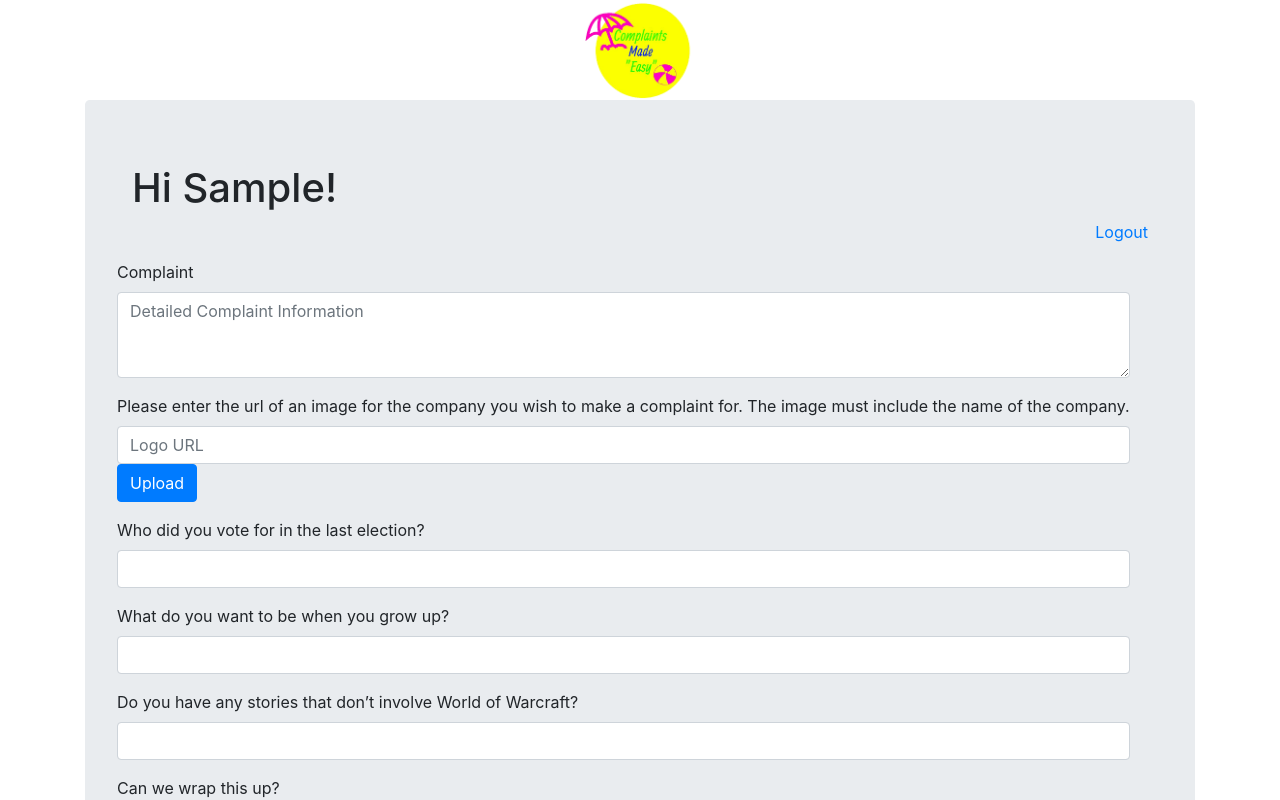
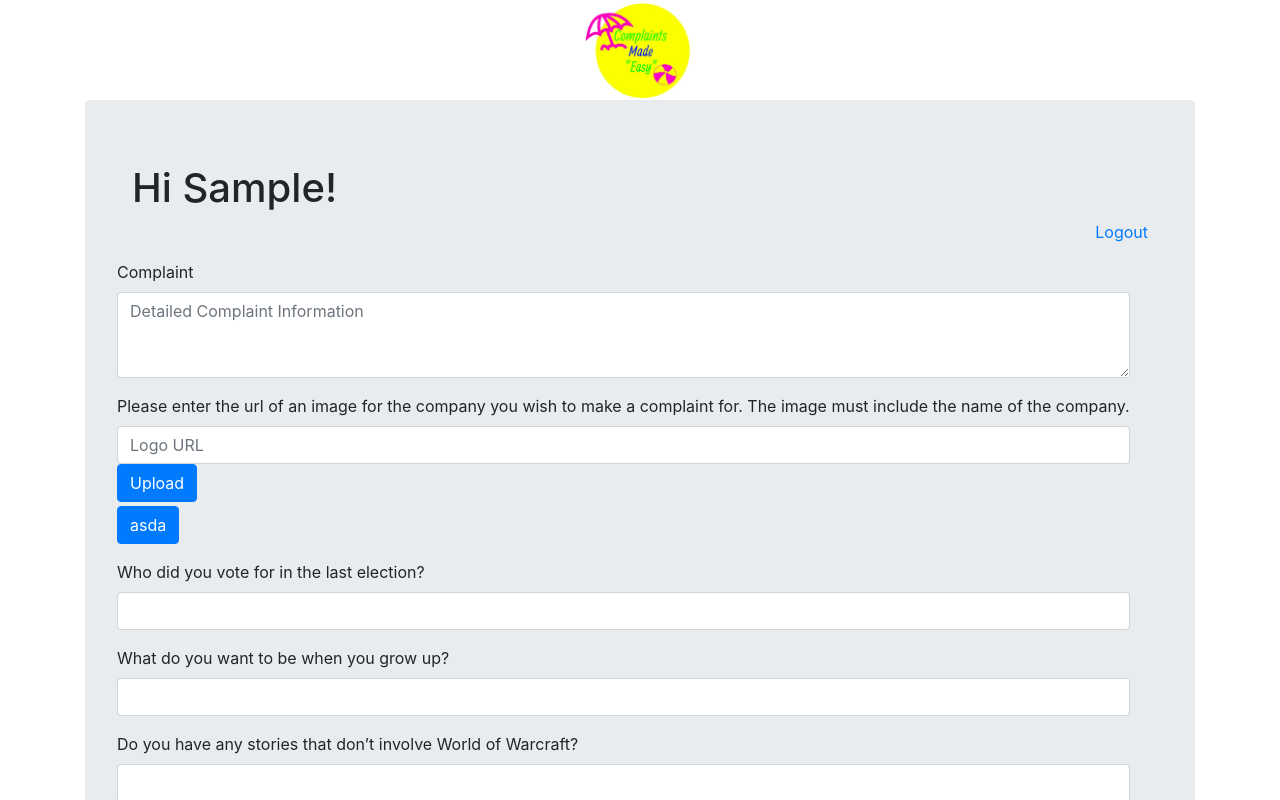
Before and after one commit to Occidio/CompaintsMadeEasy, an Angular app in the folder Website/: page / in a window 1280 px wide. Shown: the top 800 px of the page. Built offline with nearby package versions, Linux system fonts and the light colour scheme; sample sign-in values are in the browser's storage.

Commit message:
Company picker

```diff
--- a/Website/src/app/_services/complaint.service.ts
+++ b/Website/src/app/_services/complaint.service.ts
@@ -24,4 +24,14 @@ export class ComplaintService {
         return this.http.post('https://api.ocr.space/parse/image', request, options)
         	.map((response: Response) => response.json());
     }
+
+    companySearch(companyName:string){
+        let headers = new Headers({ 'Content-Type': 'application/json' });
+        let options = new RequestOptions({ headers: headers });
+
+        let request = {"companyName": companyName};
+
+        return this.http.post('http://localhost:4000/companySearch', request, options)
+        	.map((response: Response) => response.json());
+    }
 }
--- a/Website/src/app/complaint/complaint.component.html
+++ b/Website/src/app/complaint/complaint.component.html
@@ -11,7 +11,14 @@
             <input type="url" class="form-control" placeholder="Logo URL" name="logoUrl" [(ngModel)]="model.logoUrl"/>
             <button type="button" class="btn btn-primary" (click)="uploadLogo()">Upload</button>
 
-            <button *ngFor="let word of model.words" type="button" class="btn btn-primary" (click)="companySearch()">{{word}}</button>
+            <div class="mt-1">
+                <button type="button" class="btn btn-primary" (click)="companySearch('ASDA')">asda</button>
+                <button *ngFor="let word of model.words" type="button" class="btn btn-primary" (click)="companySearch(word)">{{word}}</button>
+            </div>
+            <div *ngFor="let company of model.companies" >
+                <label>{{company.companyName}}</label>
+                <input type=radio name="company" value="{{company.companyId}}"/>
+            </div>
         </div>
         <div class="form-group">
             <label for="election">Who did you vote for in the last election?</label>
--- a/Website/src/app/complaint/complaint.component.ts
+++ b/Website/src/app/complaint/complaint.component.ts
@@ -81,4 +81,17 @@ export class ComplaintComponent {
                     console.log(error);
                 });
     }
+
+    companySearch(companyName:string){
+        this.complaintService.companySearch(companyName)
+            .subscribe(
+                data=>{
+                    console.log(data);
+                    if(data.success){
+                        this.model.companies = data.response;
+                    }
+                },error=>{
+                    console.log(error);
+                });
+    }
 }
```
Also changed, not shown: 2 other files (tests, documents, lock files or other folders).
